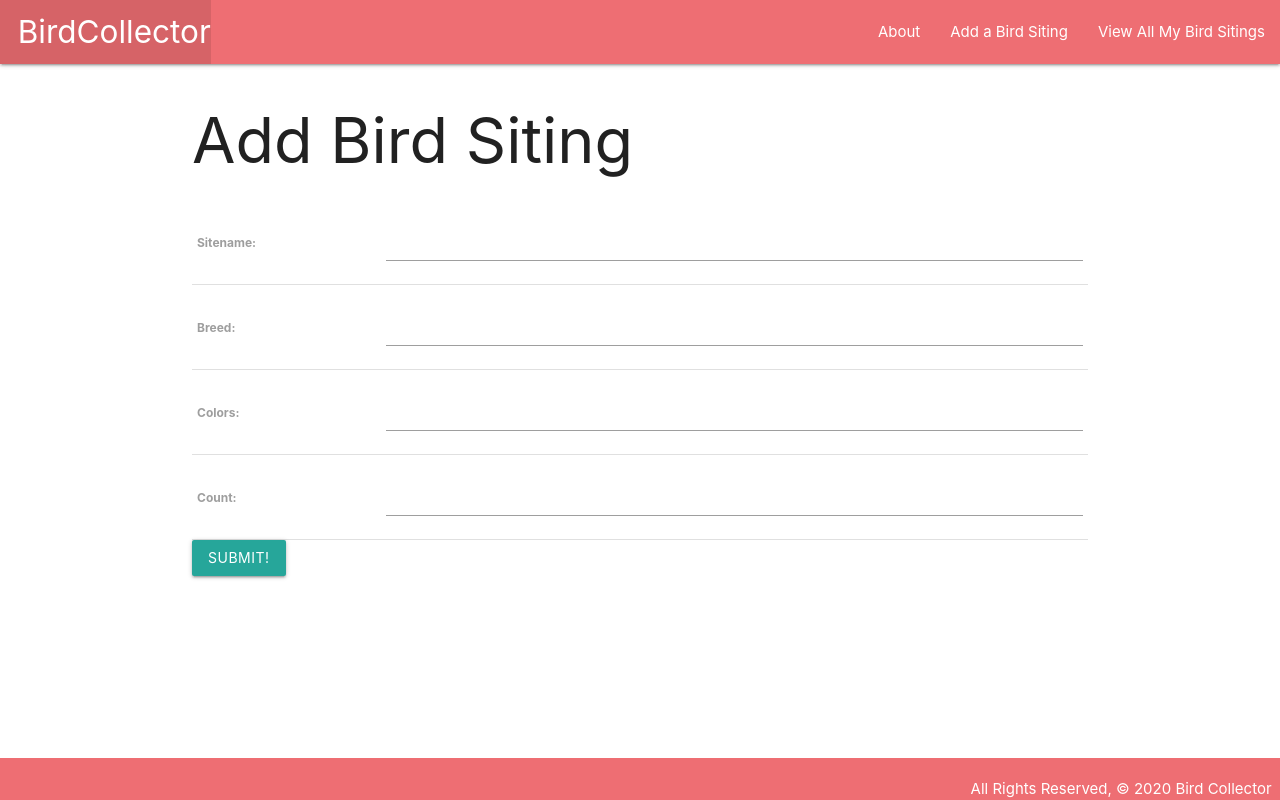
After one commit to thomasdahlberg/birdcollector, a Django app: page /birds/create/ in a window 1280 px wide. The commit adds this page. Run offline with Django 3.2, Linux system fonts and the light colour scheme.

Commit message:
implements full CRUD capabilities

```diff
--- a/main_app/models.py
+++ b/main_app/models.py
@@ -1,4 +1,5 @@
 from django.db import models
+from django.urls import reverse
 
 # Create your models here.
 class Bird(models.Model):
@@ -6,3 +7,9 @@ class Bird(models.Model):
     breed = models.CharField(max_length=100)
     colors = models.CharField(max_length=100)
     count = models.IntegerField()
+
+    def __str__(self):
+        return self.sitename
+
+    def get_absolute_url(self):
+        return reverse('detail', kwargs={'bird_id': self.id})
--- a/main_app/templates/base.html
+++ b/main_app/templates/base.html
@@ -18,8 +18,9 @@
           <li><a href="/" class="left brand-logo">&nbsp;&nbsp;BirdCollector</a></li>
         </ul>
         <ul class="right">
-          <li><a href="/about">About</a></li>
-          <li><a href="/cats">View All My Birds</a></li>
+          <li><a href="{% url 'about' %}">About</a></li>
+          <li><a href="{% url 'bird_create' %}">Add a Bird Siting</a></li>
+          <li><a href="{% url 'index' %}">View All My Bird Sitings</a></li>
         </ul>
       </div>
     </nav>
--- /dev/null
+++ b/main_app/templates/main_app/bird_form.html
@@ -0,0 +1,18 @@
+{% extends 'base.html' %}
+{% block content %}
+
+{% if object %}
+    <h1>Edit <span class="teal-text">{{object.sitename}}</span></h1>
+{% else %}
+    <h1>Add Bird Siting</h1>
+{% endif %}
+
+<form action="" method="POST">
+    {% csrf_token %}
+    <table>
+        {{ form.as_table }}
+    </table>
+    <input type="submit" value="Submit!" class="btn">
+</form>
+
+{% endblock %}
--- a/main_app/urls.py
+++ b/main_app/urls.py
@@ -5,4 +5,8 @@ urlpatterns = [
     path('', views.home, name='home'),
     path('about/', views.about, name='about'),
     path('birds/', views.birds_index, name='index'),
+    path('birds/<int:bird_id>/', views.bird_detail, name='detail'),
+    path('birds/create/', views.BirdCreate.as_view(), name='bird_create'),
+    path('birds/<int:pk>/update/', views.BirdUpdate.as_view(), name='bird_update'),
+    path('birds/<int:pk>/delete/', views.BirdDelete.as_view(), name='bird_delete'),
 ]
--- a/main_app/views.py
+++ b/main_app/views.py
@@ -1,4 +1,5 @@
 from django.shortcuts import render
+from django.views.generic.edit import CreateView, UpdateView, DeleteView
 from .models import Bird
 
 
@@ -12,3 +13,19 @@ def about(request):
 def birds_index(request):
     birds = Bird.objects.all()
     return render(request, 'birds/index.html', { 'birds': birds })
+
+def bird_detail(request, bird_id):
+    bird = Bird.objects.get(id=bird_id)
+    return render(request, 'birds/detail.html', { 'bird': bird })
+
+class BirdCreate(CreateView):
+    model = Bird
+    fields = '__all__'
+
+class BirdUpdate(UpdateView):
+    model = Bird
+    fields = ['breed', 'colors', 'count']
+
+class BirdDelete(DeleteView):
+    model = Bird
+    success_url = '/birds/'
```
Also changed, not shown: main_app/templates/birds/detail.html (added, +17 -0 lines), main_app/templates/birds/index.html (+7 -5 lines), main_app/templates/main_app/bird_confirm_delete.html (added, +13 -0 lines).
